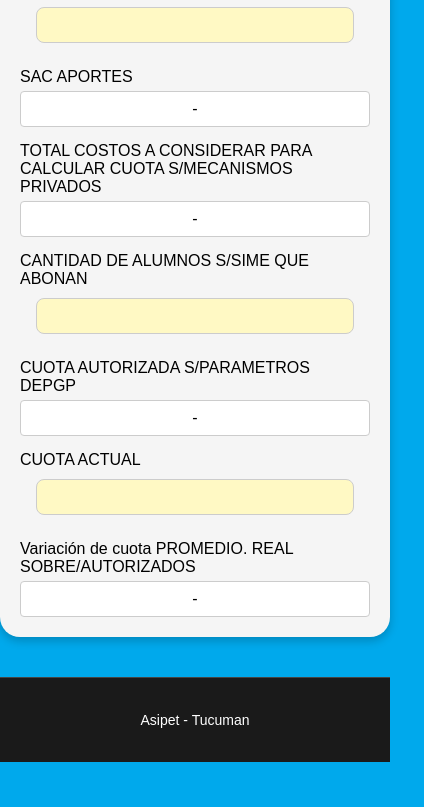
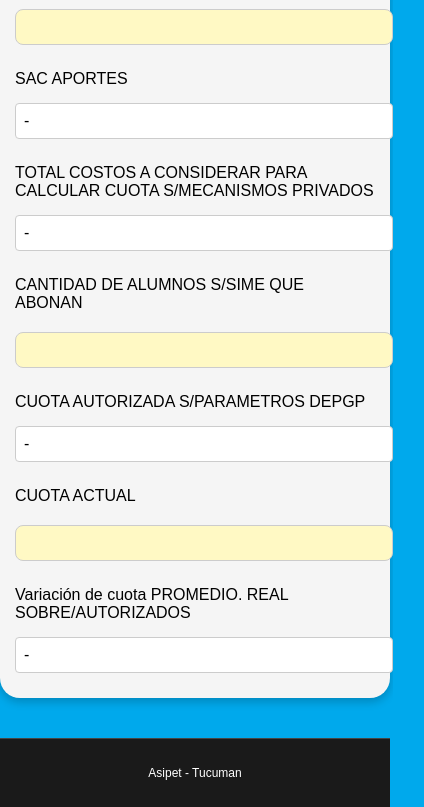
Before and after one commit to MiguelAngelBusto/CalculoPromedio, a plain HTML site: page index.html in a window 390 px wide. Shown: the part 945-1752 px from the top of the page, 424 px wide, since content can reach past the window. Before the commit the page ends 1707 px from the top, so only its background shows below. Drawn offline with Linux system fonts and the light colour scheme.

Commit message:
Update styles.css

```diff
--- a/styles.css
+++ b/styles.css
@@ -114,3 +114,42 @@ span {
   color: white;
   text-align: center;
 }
+
+@media (max-width: 600px) {
+  .container {
+    padding: 15px;
+    max-width: 100%;
+    min-height: auto;
+  }
+
+  .row {
+    flex-direction: column;
+    align-items: flex-start;
+  }
+
+  label, input, span {
+    flex: 1 1 100%;
+    width: 100%;
+    text-align: left;
+    margin-bottom: 10px;
+  }
+
+  .Input {
+    width: 100%;
+    max-width: none;
+  }
+
+  .logo {
+    height: 80px;
+  }
+
+  .titulo {
+    font-size: 1.8em;
+    padding: 0 10px;
+  }
+
+  .footer {
+    font-size: 12px;
+    padding: 15px;
+  }
+}
```
